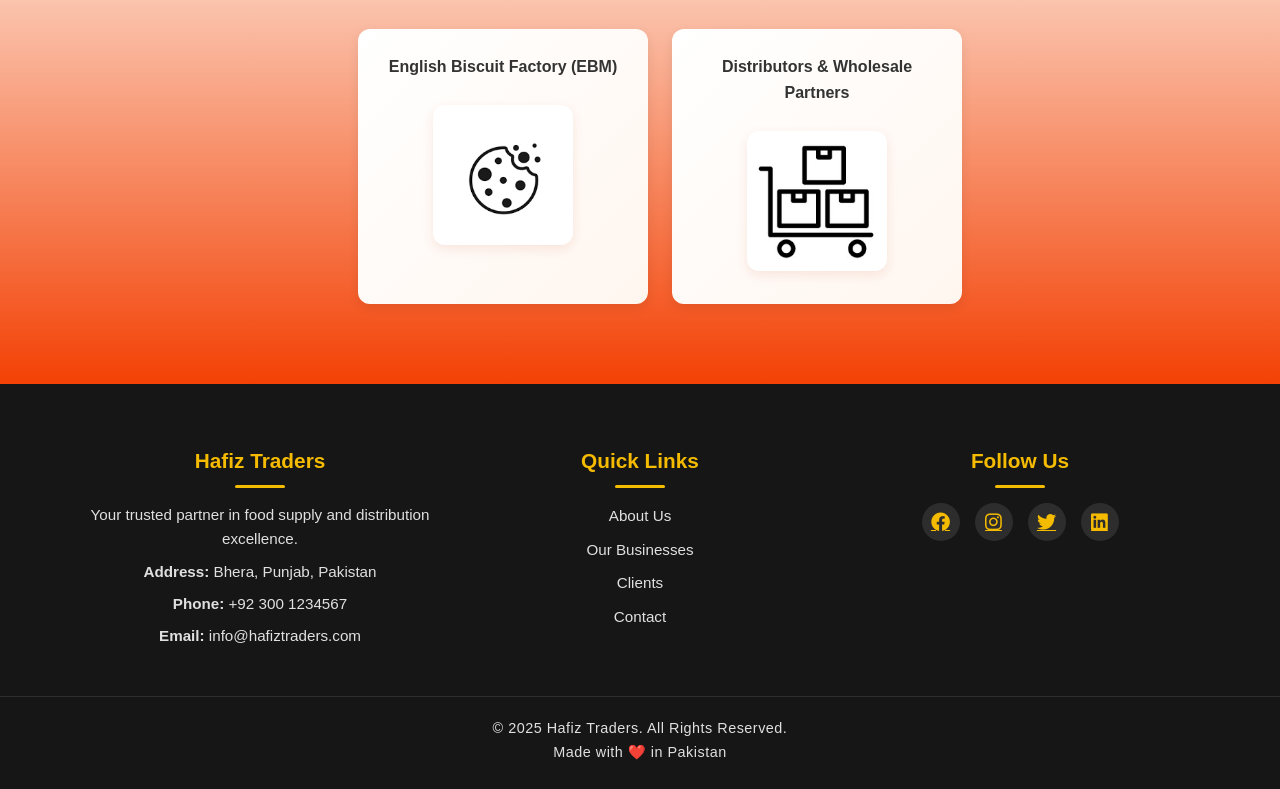
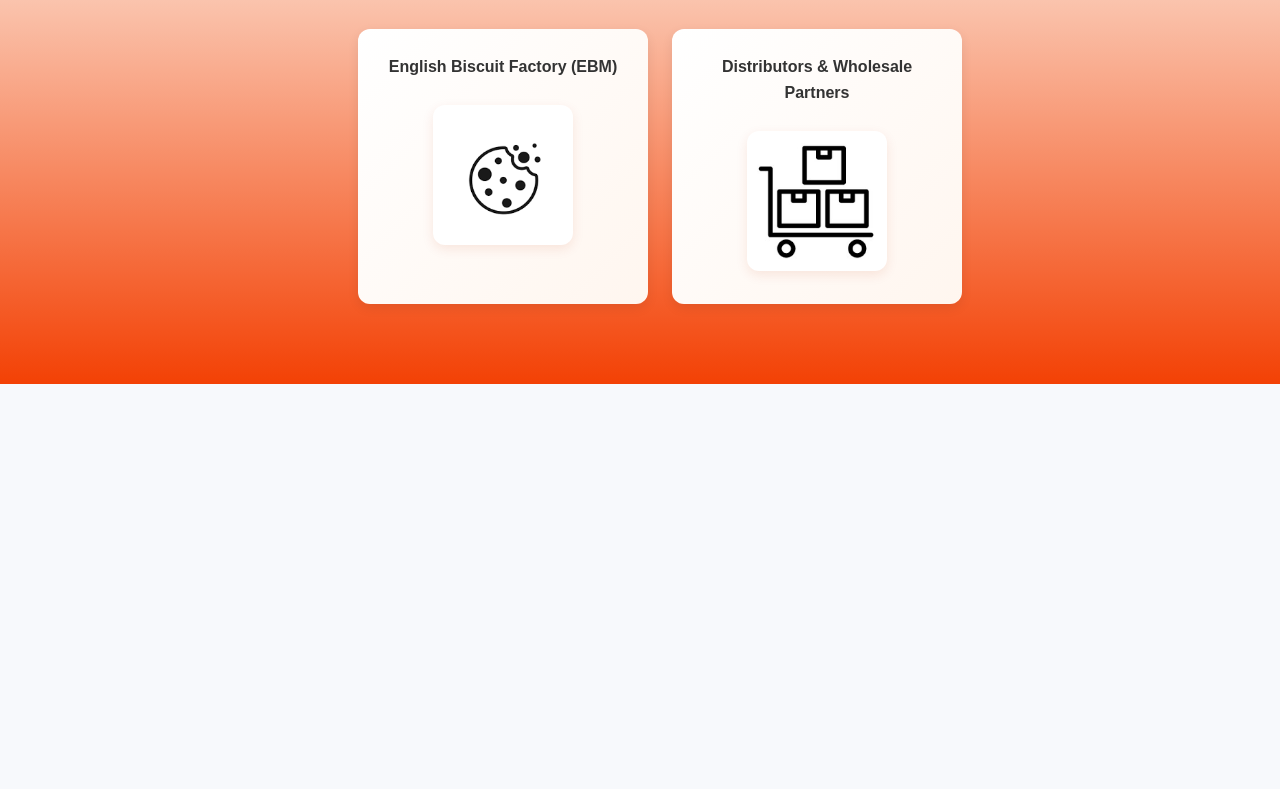
Before and after one commit to Safeena-Akhter/TradersProject, a plain HTML site: page index.html in a window 1280 px wide. Shown: the part 1353-2142 px from the top of the page. After the commit the page ends 1737 px from the top, so only its background shows below. Drawn offline with Linux system fonts and the light colour scheme.

Commit message:
update contact css

```diff
--- a/index.html
+++ b/index.html
@@ -89,46 +89,6 @@
     </div>
   </section>
 
-<!-- ====== FOOTER ====== -->
-<footer id="footer">
-  <div class="footer-container" >
-    <!-- Company Info -->
-    <div class="footer-section">
-      <h3>Hafiz Traders</h3>
-      <p>Your trusted partner in food supply and distribution excellence.</p>
-      <p><strong>Address:</strong> Bhera, Punjab, Pakistan</p>
-      <p><strong>Phone:</strong> +92 300 1234567</p>
-      <p><strong>Email:</strong> info@hafiztraders.com</p>
-    </div>
-
-    <!-- Quick Links -->
-    <div class="footer-section">
-      <h3>Quick Links</h3>
-      <ul>
-        <li><a href="#about">About Us</a></li>
-        <li><a href="#businesses">Our Businesses</a></li>
-        <li><a href="#clients">Clients</a></li>
-        <li><a href="#contact">Contact</a></li>
-      </ul>
-    </div>
-
-    <!-- Social Media -->
-    <div class="footer-section">
-      <h3>Follow Us</h3>
-      <div class="social-links">
-        <a href="#"><i class="fab fa-facebook"></i></a>
-        <a href="#"><i class="fab fa-instagram"></i></a>
-        <a href="#"><i class="fab fa-twitter"></i></a>
-        <a href="#"><i class="fab fa-linkedin"></i></a>
-      </div>
-    </div>
-  </div>
-
-  <div class="footer-bottom">
-    <p>&copy; 2025 Hafiz Traders. All Rights Reserved.</p>
-    <p>Made with ❤️ in Pakistan</p>
-  </div>
-</footer>
 
 
   <script src="script.js"></script>
--- a/style.css
+++ b/style.css
@@ -567,7 +567,7 @@
 }
 #contactForm h3{
   font-size: 30px;
-  color: #BF3100;
+  color: whitesmoke;
 }
 .contact-us ul{
   display: flex;
```
